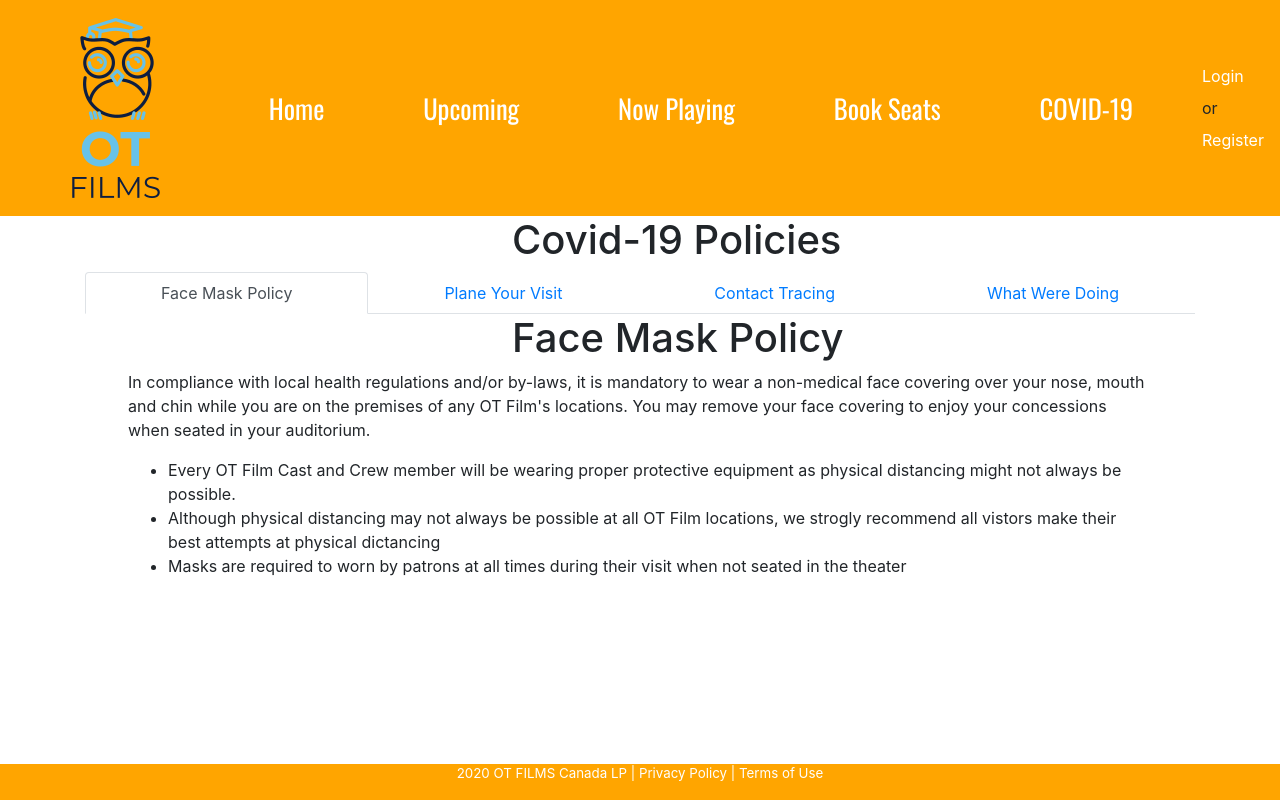
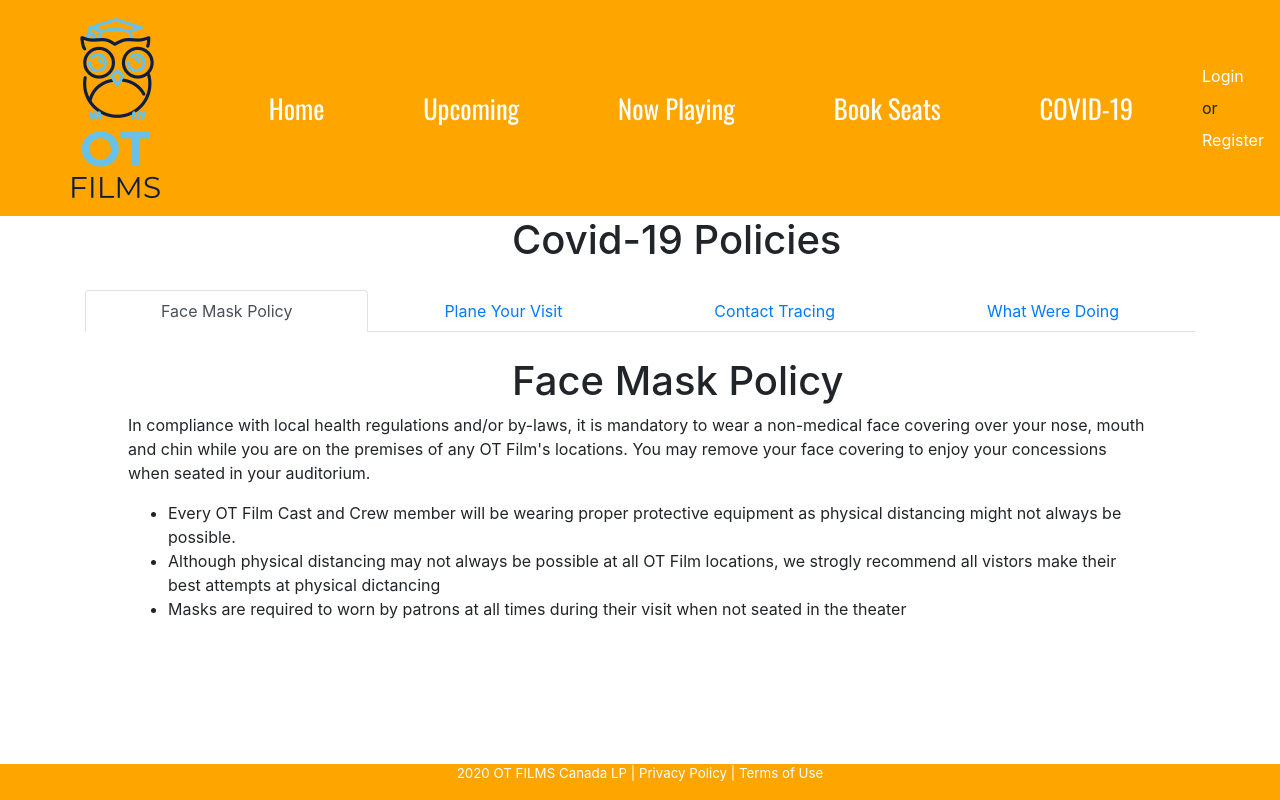
Before and after one commit to ahmetkca/FinalProjectWeb, a PHP site: page /covid.php in a window 1280 px wide. Run offline with PHP 8.4, Linux system fonts and the light colour scheme.

Commit message:
Update covidstyle.css

```diff
--- a/covidstyle.css
+++ b/covidstyle.css
@@ -25,3 +25,15 @@ a:hover.override{
     color:rgb(81, 185, 255);
     border-radius: 4px;
 }
+.shown{
+  margin-bottom: 2%;
+}
+.container-md{
+    margin-top: 2%;
+    margin-bottom: 2%;
+}
+.nav-item:hover{
+    background-color: lightgrey;
+    color:rgb(81, 185, 255);
+    border-radius: 4px;
+}
```
